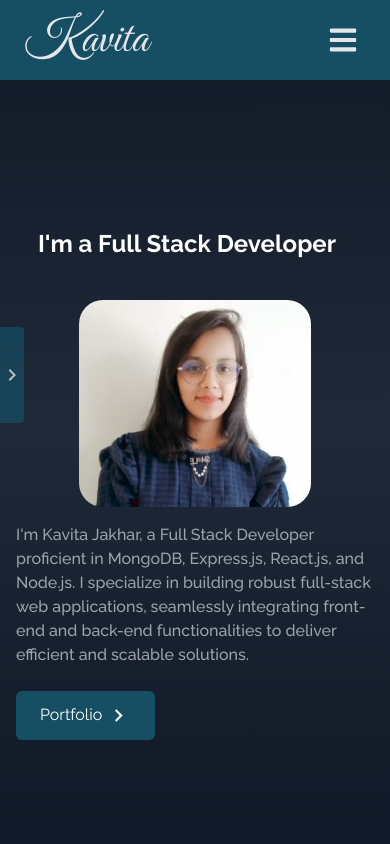
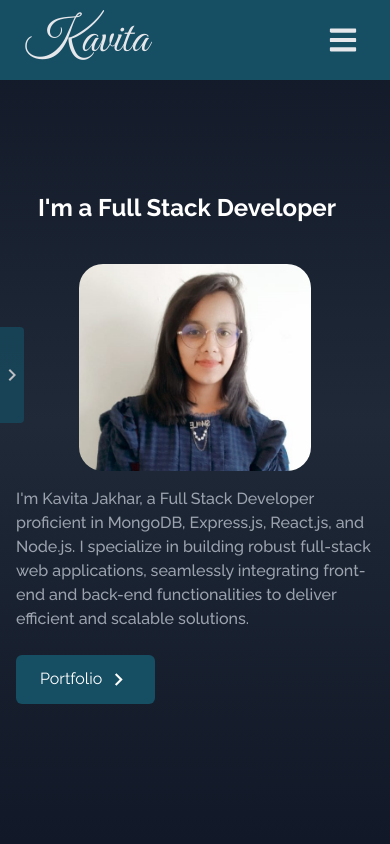
Before and after one commit to kavijakhar/My-Portfolio, a React (Create React App) app: page / in a window 390 px wide. Shown: the top 844 px of the page. Built offline with nearby package versions, Linux system fonts and the light colour scheme.

Commit message:
enhanced the margins

```diff
--- a/src/components/Home.js
+++ b/src/components/Home.js
@@ -10,7 +10,7 @@ const Home = () => {
         >
             <div className="max-w-screen-lg mx-auto flex flex-col items-center justify-center h-full   px-4  md:flex-row">
                 <div className="flex flex-col justify-center mr-4">
-                    <h2 className="md:text-5xl sm:text-5xl text-2xl mt-28 sm:mt-8  font-bold text-white">
+                    <h2 className="md:text-5xl sm:text-5xl text-2xl mt-10 sm:mt-8  font-bold text-white">
                         I'm a Full Stack Developer
                     </h2>
                     <p className="text-gray-400 py-4 hidden sm:block max-w-md font-medium">
@@ -19,7 +19,7 @@ const Home = () => {
 
                     <div className='hidden sm:block'>
                         <Link
-                            to="portfolio"
+                            to="professional experience"
                             smooth
                             duration={500}
                             className="group text-white hover:scale-105 w-fit px-6 py-3 my-2 flex items-center rounded-md  button
@@ -45,7 +45,7 @@ const Home = () => {
 
                     <div className='sm:hidden block sm:pb-0 pb-9'>
                         <Link
-                            to="portfolio"
+                            to="professional experience"
                             smooth
                             duration={500}
                             className="group text-white hover:scale-105 w-fit  px-6 py-3 my-2 flex items-center rounded-md  button
```
